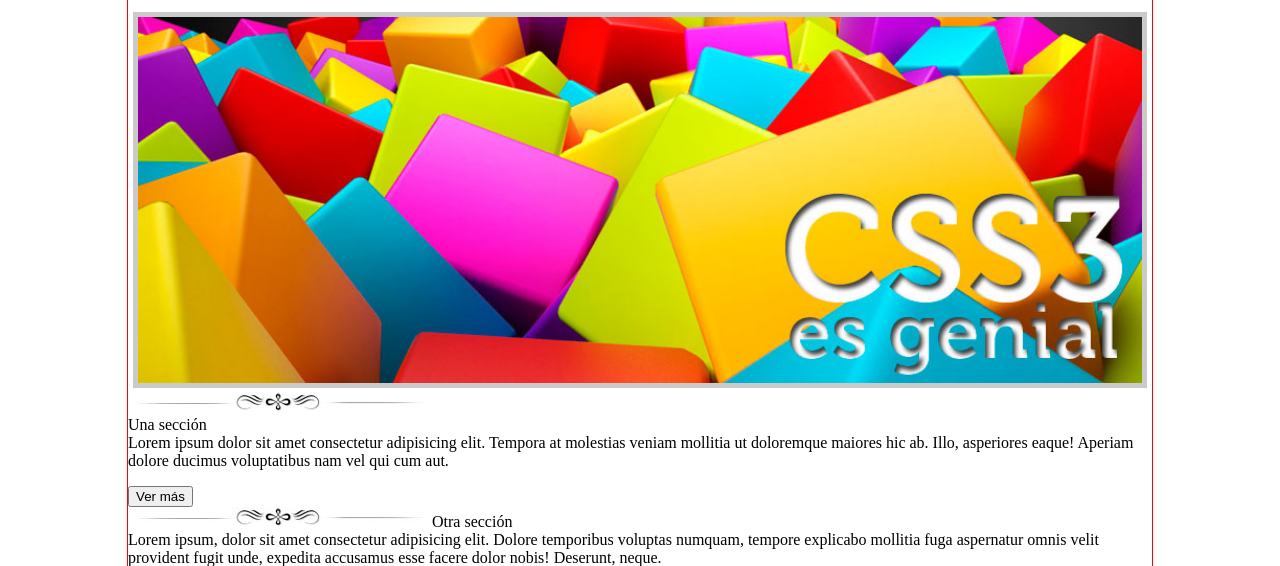
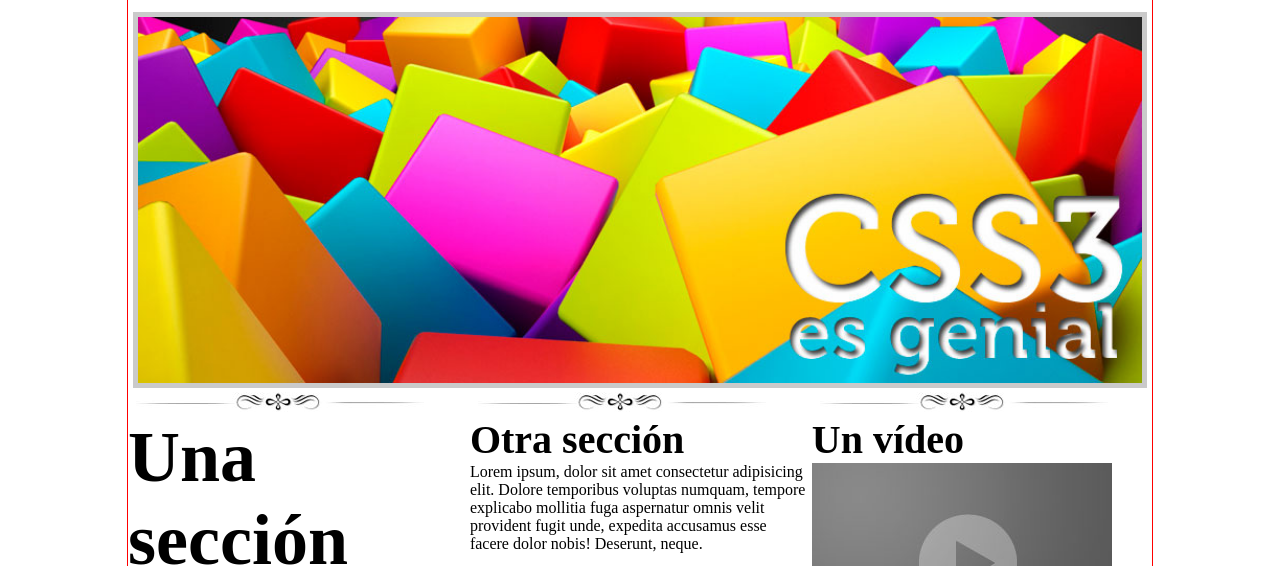
Before and after one commit to martileos/pw12132233, a plain HTML site: page practica01css/index.html in a window 1280 px wide. Shown: the part 215-781 px from the top of the page. Drawn offline with Linux system fonts and the light colour scheme.

Commit message:
Practica01 CSS terminada

```diff
--- a/practica01css/css/estilos.css
+++ b/practica01css/css/estilos.css
@@ -46,3 +46,28 @@ header nav ul li{
     border: 5px solid rgba(150,150,150,0.5);
     width: 98%;
 }
+#seccion02{
+    margin-bottom: 50px;
+}
+#seccion02 article{
+    /* border: 1px solid blue; */
+    display: inline-block;
+    vertical-align: top;
+    width: 33.0%;
+}
+#seccion02 article input[type="submit"]{
+    background: white;
+    border-radius: 5px;
+    color:  blue;
+    margin-left: 125px;
+    padding: 12px;
+}
+.nito{
+    font-weight: bold; /*Negritas*/
+}
+.otraSeccion{
+    font-size: 2.5em; /* 16px X 2.5*/
+}
+.unaSeccion{
+    font-size: 4.5em; /* 16px X 4.5*/
+}
```
Also changed, not shown: practica01css/index.html (+1 -0 lines).
